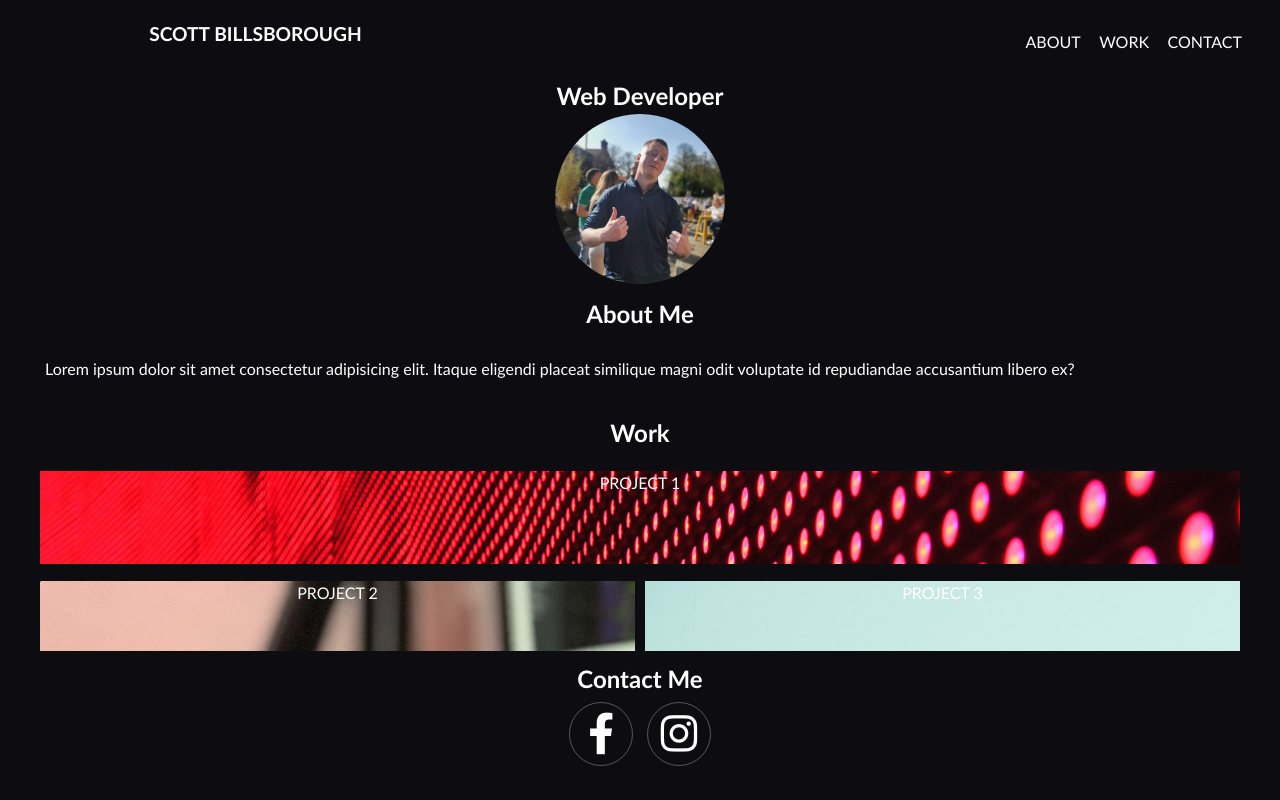
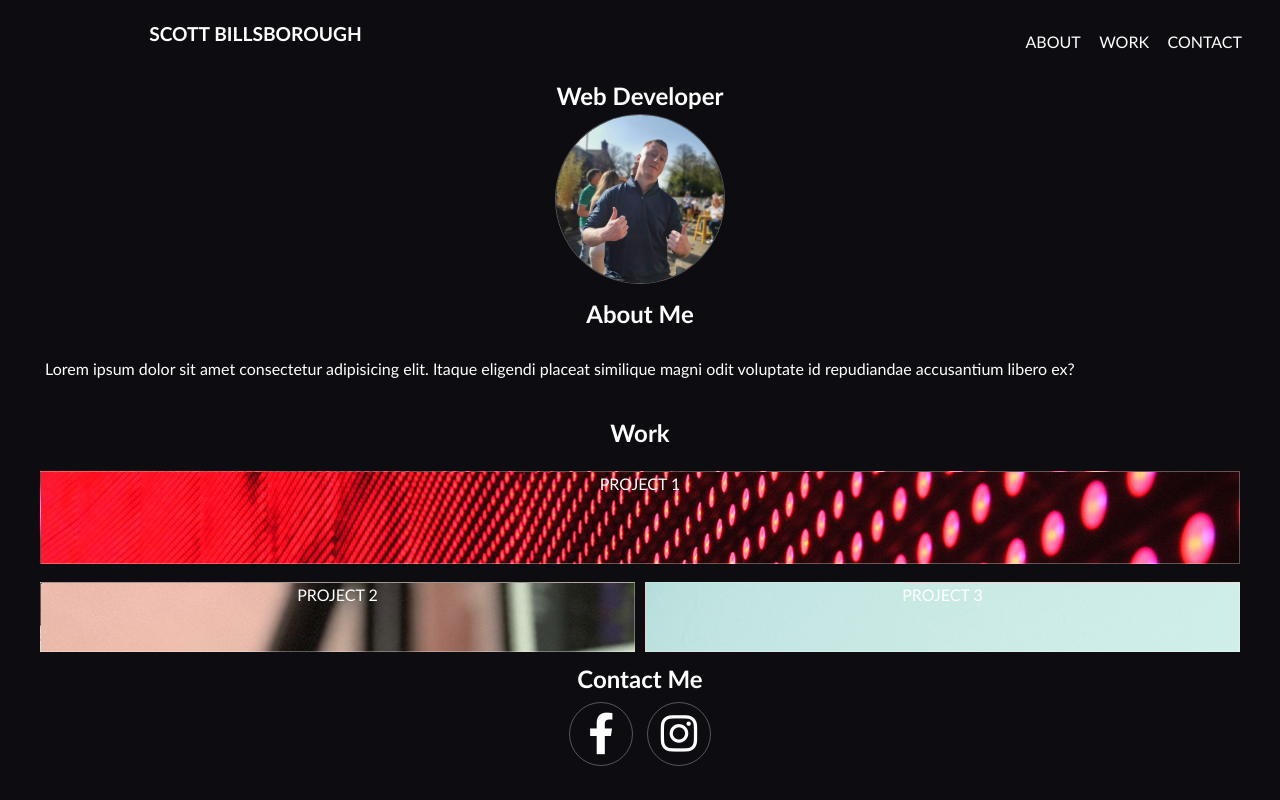
Before and after one commit to sbillsborough/portfolio-site, a plain HTML site: page index.html in a window 1280 px wide. Drawn offline with Linux system fonts and the light colour scheme.

Commit message:
added borders to portrait and work images

```diff
--- a/starter/css/style.css
+++ b/starter/css/style.css
@@ -69,7 +69,7 @@ h2 {
 img {
   height: 170px;
   border-radius: 50%;
-  border: 2px solid var(--border);
+  border: var(--border);
 }
 
 /* Hero section */
@@ -81,7 +81,6 @@ img {
   align-items: center;
   margin-top: 20px;
   height: 200px;
-  border: 2px solid var(--border);
 }
 
 /* Main section */
@@ -105,21 +104,21 @@ p {
   grid-column: 1 / 3;
   background-image: url(../images/02-portfolio-1.jpg);
   margin-bottom: -25px;
-  border: 2px solid var(--border);
+  border: var(--border);
 }
 
 #project-2 {
   background-image: url(../images/02-portfolio-2.jpg);
   grid-row: 3 / 4;
   height: 70px;
-  border: 2px solid var(--border);
+  border: var(--border);
 }
 
 #project-3 {
   background-image: url(../images/02-portfolio-3.jpg);
   grid-row: 3 / 4;
   height: 70px;
-  border: 2px solid var(--border);
+  border: var(--border);
 }
 
 #about {
```
